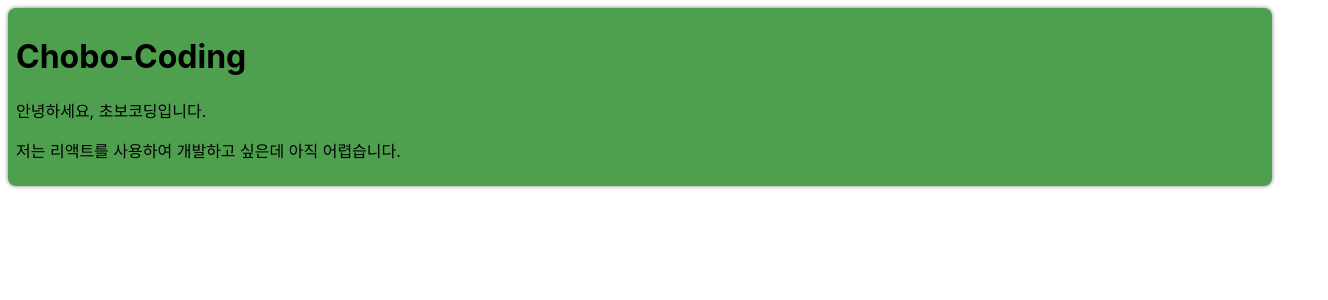
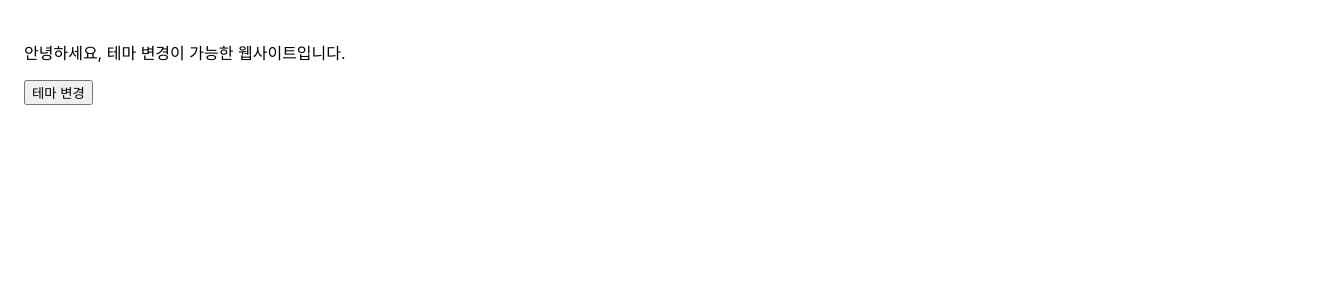
Before and after one commit to EdisonIm/Edison_Im, a React (Create React App) app in the folder my-app/: page / in a window 1280 px wide. Shown: the top 300 px of the page, 1328 px wide, since content can reach past the window. Built offline with nearby package versions, Linux system fonts and the light colour scheme.

Commit message:
chapter14_context

```diff
--- /dev/null
+++ b/my-app/src/chapter14/DarkOrLight.jsx
@@ -0,0 +1,23 @@
+import { useState, useCallback } from "react";
+import ThemeContext from "./ThemeContext";
+import MainContent from "./MainContents";
+
+function DarkOrLight(props) {
+    const [theme, setTheme] = useState("light");
+
+    const toggleTheme = useCallback(() => {
+        if (theme == "light") {
+            setTheme("dark");
+        } else if (theme == "dark") {
+            setTheme("light");
+        }
+    }, [theme]);
+
+    return (
+        <ThemeContext.Provider value={{ theme, toggleTheme }}>
+            <MainContent />
+        </ThemeContext.Provider>
+    );
+}
+
+export default DarkOrLight;
--- /dev/null
+++ b/my-app/src/chapter14/MainContents.jsx
@@ -0,0 +1,24 @@
+import { useContext } from "react";
+import ThemeContext from "./ThemeContext";
+
+
+function MainContent(props) {
+    const { theme, toggleTheme } = useContext(ThemeContext);
+
+    return (
+        <div
+            style={{
+                width: "100vw",
+                height: "100vh",
+                padding: "1.5rem",
+                backgroundColor: theme == "light" ? "white" : "black",
+                color: theme == "light" ? "black" : "white",
+            }}
+        >
+                <p>안녕하세요, 테마 변경이 가능한 웹사이트입니다.</p>
+                <button onClick={toggleTheme}>테마 변경</button>
+        </div>
+    );
+}
+
+export default MainContent;
--- /dev/null
+++ b/my-app/src/chapter14/ThemeContext.jsx
@@ -0,0 +1,6 @@
+import React from "react";
+
+const ThemeContext = React.createContext();
+ThemeContext.displayName = "ThemeContext";
+
+export default ThemeContext;
--- a/my-app/src/index.js
+++ b/my-app/src/index.js
@@ -13,12 +13,13 @@
 // import LandingPage from './chapter09/LandingPage';
 // import AttendanceBook from './chapter10/AttendanceBook';
 // import SignUp from './chapter11/SignUp';
-//import Calculator from './chapter12/Calculator';
-import ProfileCard from './chapter13/ProfileCard';
+// import Calculator from './chapter12/Calculator';
+// import ProfileCard from './chapter13/ProfileCard';
+import DarkOrLight from './chapter14/DarkOrLight';
 
 ReactDOM.render(
   <React.StrictMode>
-    <ProfileCard />
+    <DarkOrLight />
   </React.StrictMode>,
   document.getElementById('root')
 );
```
